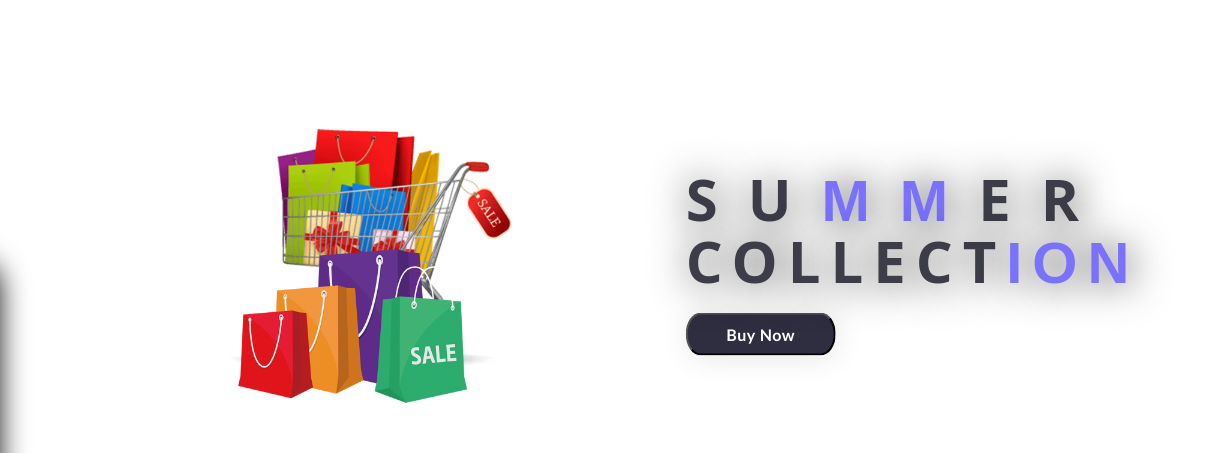
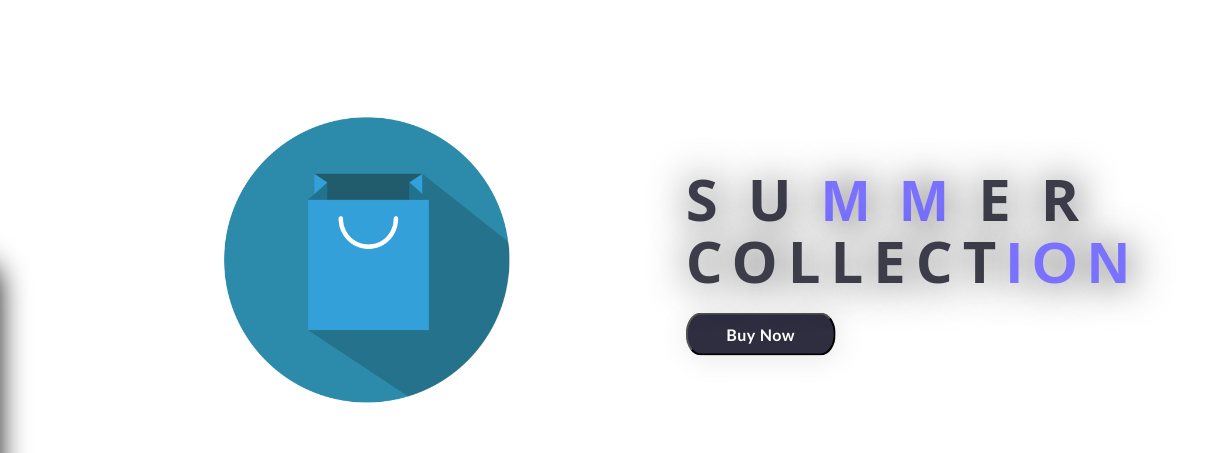
Before and after one commit to sakibab/FokiraWebsites, a plain HTML site: page index.html in a window 1280 px wide. Shown: the part 138-591 px from the top of the page, 58-1280 px from the left. Drawn offline with Linux system fonts and the light colour scheme.

Commit message:
imgtag-added

```diff
--- a/index.html
+++ b/index.html
@@ -21,7 +21,7 @@
         </div>
 
         <div class="section1">
-            <img src="img/alll kinds of bags.png" alt="All kinds of Bags!">
+            <img src="img/shoppingbagsblue.png" alt="All kinds of Bags!">
         </div>
 
         <div class="section1button">
```
Also changed, not shown: Img/shoppingbagsblue.png (added).
